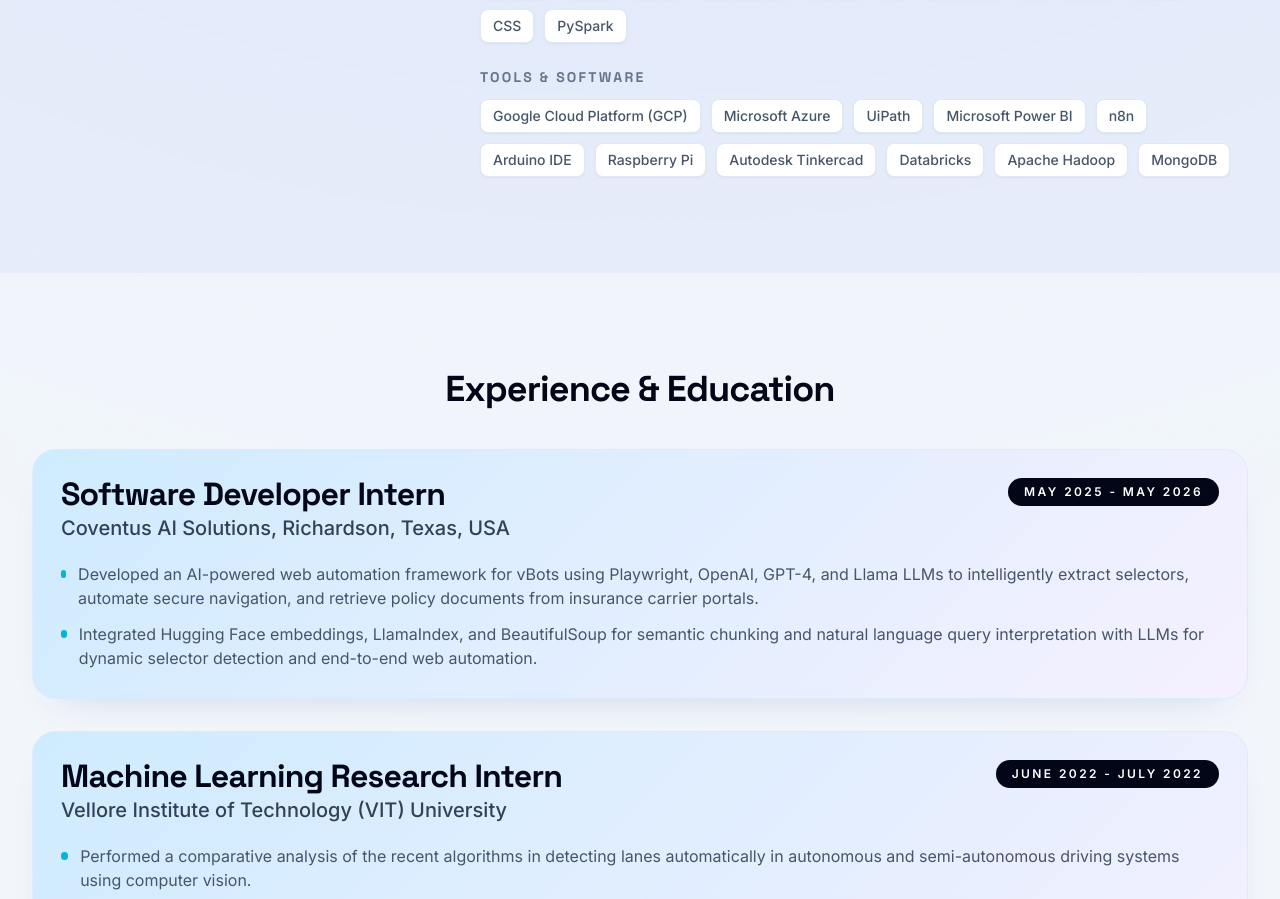
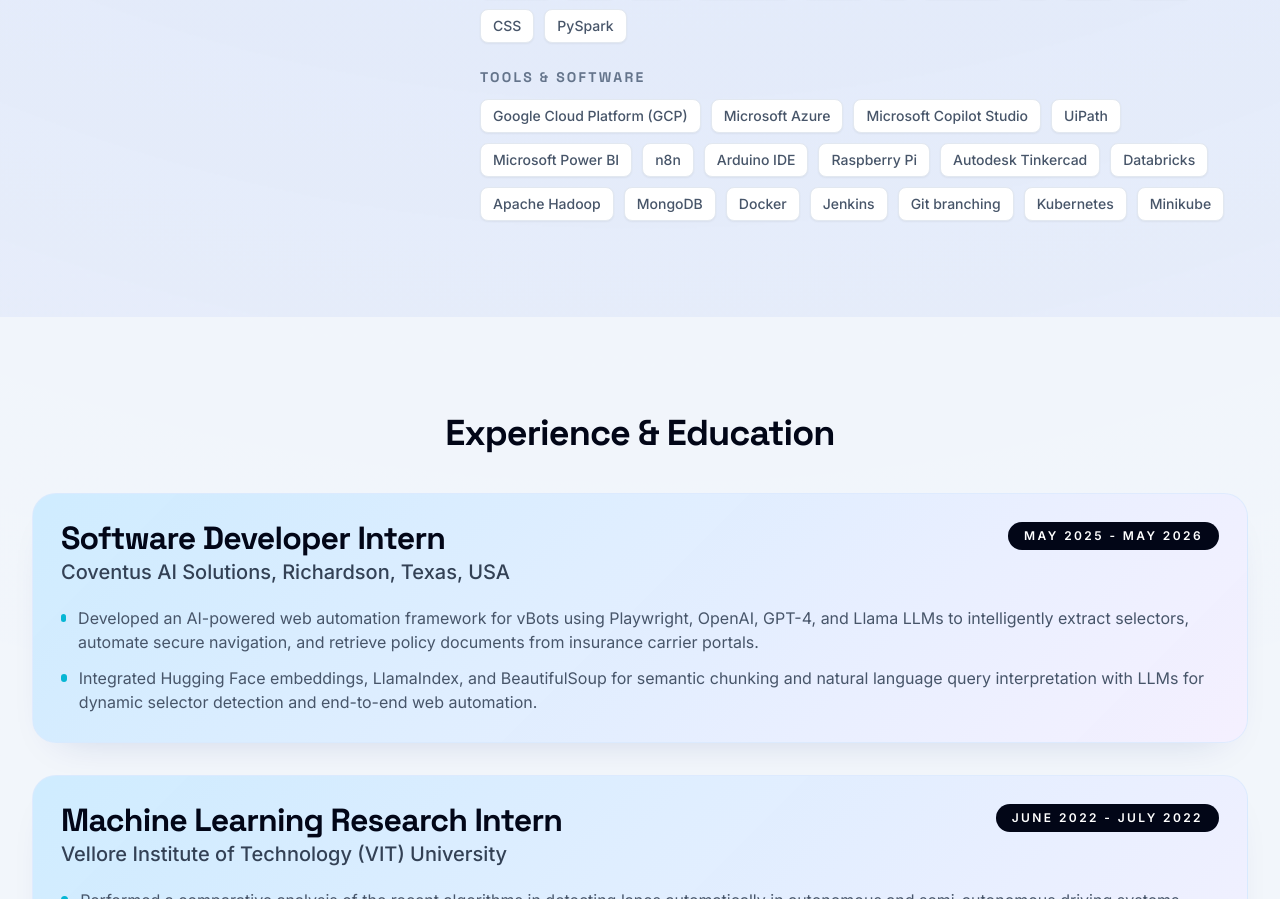
Before and after one commit to HarshithaDA/HarshithaDA.github.io, a React (Vite) app: page / in a window 1280 px wide. Shown: the part 1451-2350 px from the top of the page. Built offline with nearby package versions, Linux system fonts and the light colour scheme.

Commit message:
Add Microsoft Copilot Studio to technical skills

```diff
--- a/src/App.tsx
+++ b/src/App.tsx
@@ -506,6 +506,7 @@
                     {[
                       'Google Cloud Platform (GCP)',
                       'Microsoft Azure',
+                      'Microsoft Copilot Studio',
                       'UiPath',
                       'Microsoft Power BI',
                       'n8n',
@@ -515,6 +516,11 @@
                       'Databricks',
                       'Apache Hadoop',
                       'MongoDB',
+                      'Docker',
+                      'Jenkins',
+                      'Git branching',
+                      'Kubernetes',
+                      'Minikube',
                     ].map((skill) => (
                       <span
                         key={skill}
```
